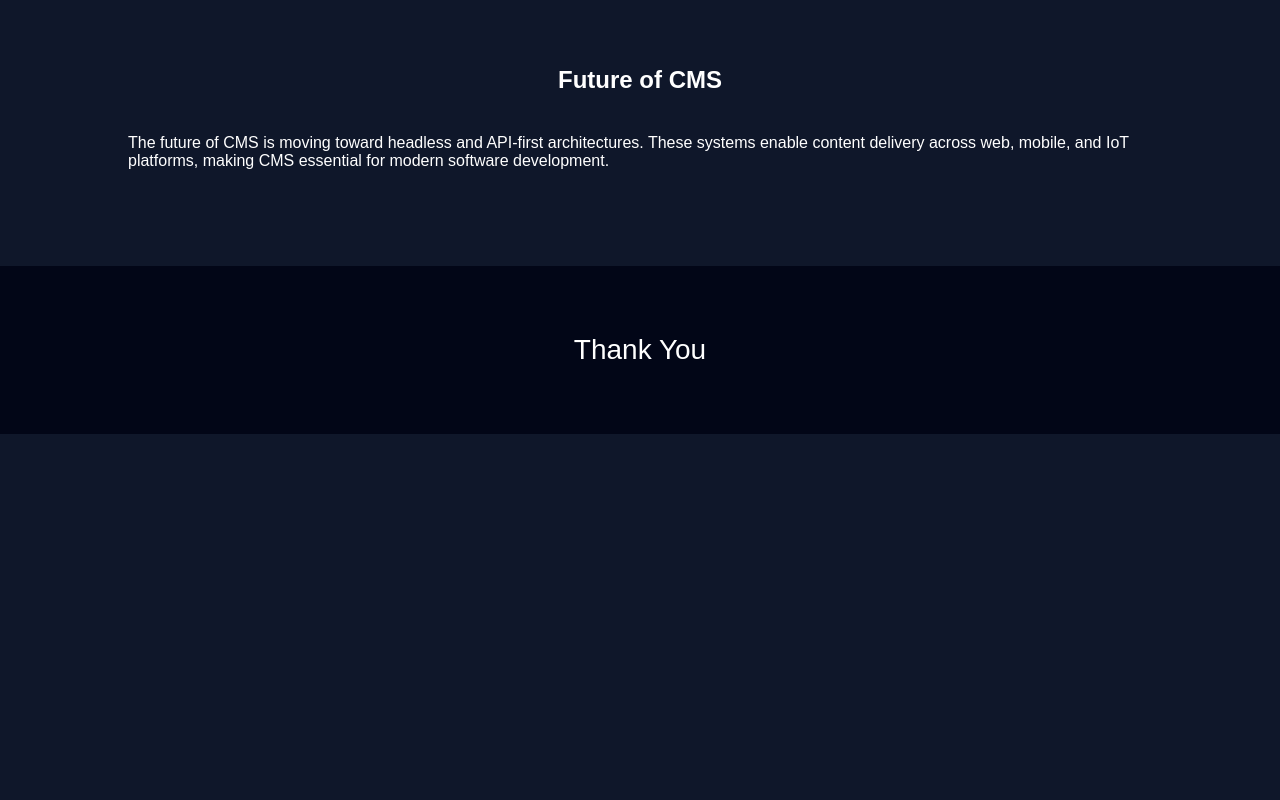
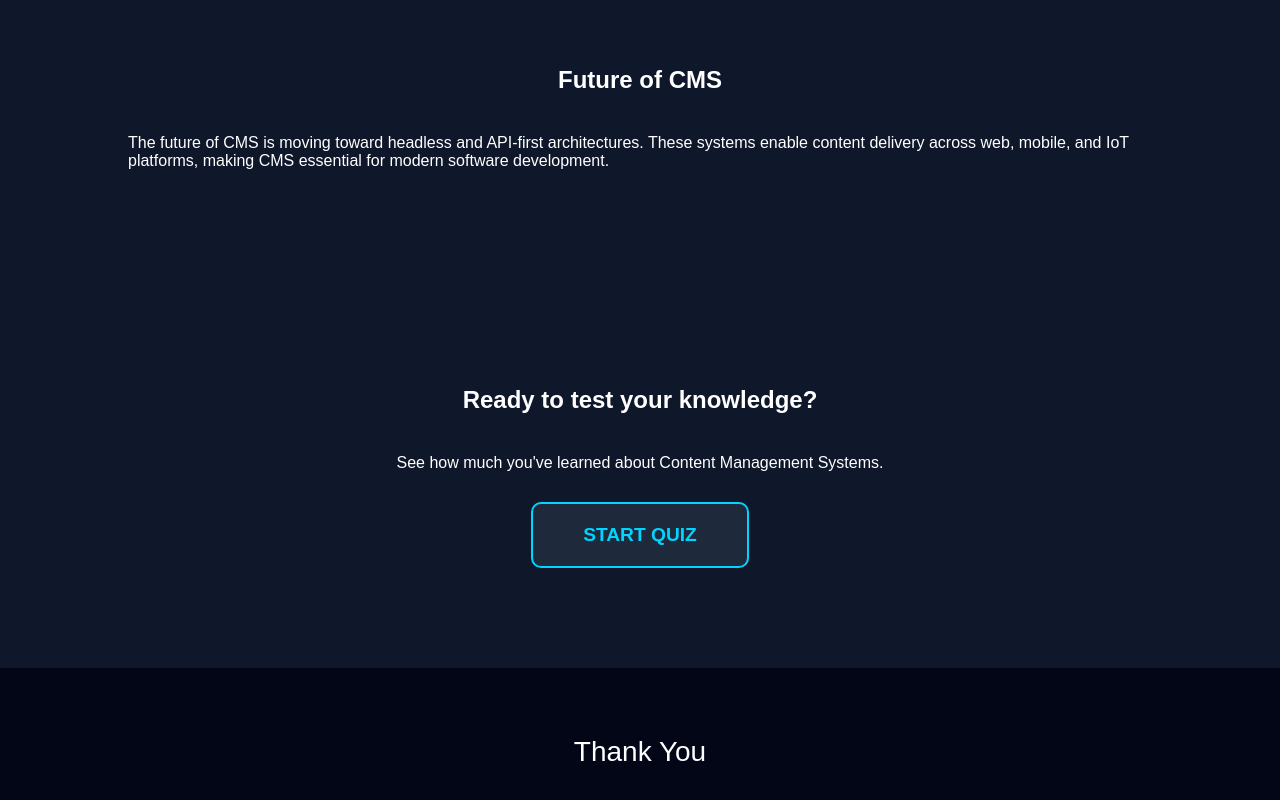
Before and after one commit to CoolAsianDude/ofraciohernandezcms.github.io, a plain HTML site: page index.html in a window 1280 px wide. Shown: the part 3939-4739 px from the top of the page. Before the commit the page ends 4373 px from the top, so only its background shows below. Drawn offline with nearby package versions, Linux system fonts and the light colour scheme.

Commit message:
Update index.html

```diff
--- a/index.html
+++ b/index.html
@@ -178,6 +178,16 @@ making CMS essential for modern software development.
 
 </section>
 
+<section id="quiz-cta" data-aos="zoom-in" style="text-align: center; padding: 100px 20px;">
+    <h2>Ready to test your knowledge?</h2>
+    <p>See how much you've learned about Content Management Systems.</p>
+    <div style="margin-top: 30px;">
+        <a href="quiz.html" class="card" style="display: inline-block; text-decoration: none; padding: 20px 50px; border: 2px solid #00d4ff; color: #00d4ff; font-size: 1.2rem; font-weight: bold; transition: 0.3s;">
+            START QUIZ
+        </a>
+    </div>
+</section>
+
 <footer>
 <p>Thank You</p>
 </footer>
```
